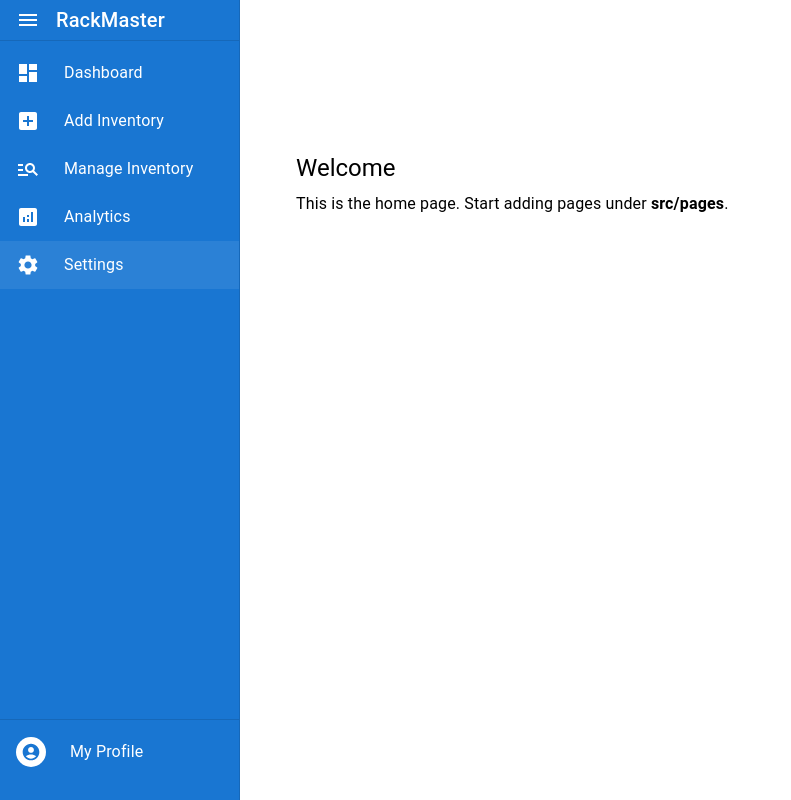
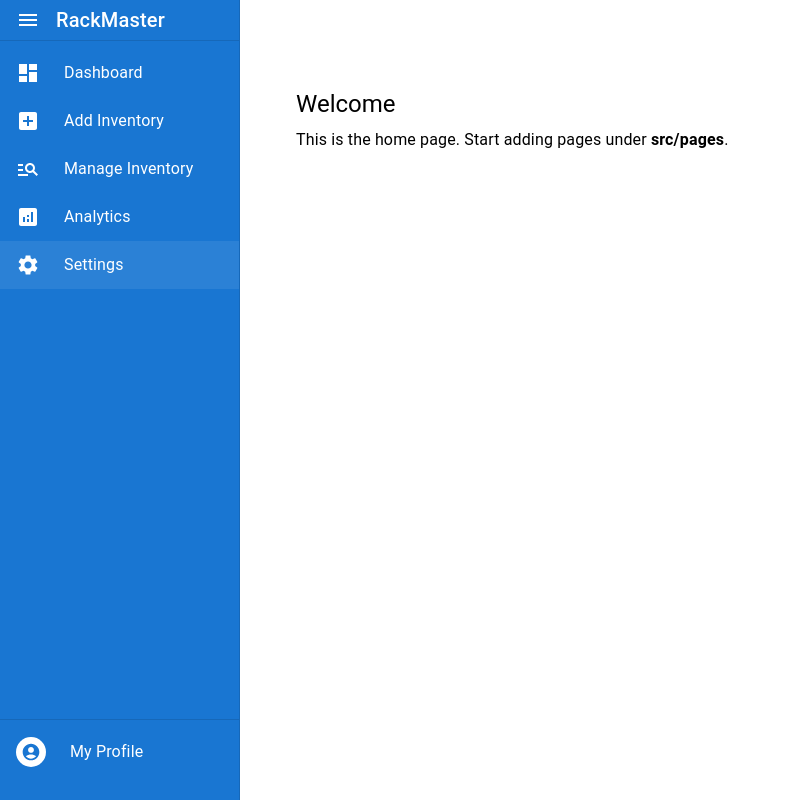
Before and after one commit to Akhil-Kapadia/RackMaster, a React (Vite) app in the folder frontend/: page / in a window 1280 px wide. Shown: the whole page, without its empty margins (0-791 px from the left). Built offline with nearby package versions, Linux system fonts and the light colour scheme.

Commit message:
Fix gap in all pages

```diff
--- a/frontend/src/App.tsx
+++ b/frontend/src/App.tsx
@@ -1,8 +1,8 @@
 import { BrowserRouter, Routes, Route, Navigate } from 'react-router-dom'
 import CircularProgress from '@mui/material/CircularProgress'
 import React, {
-    useState ,
-    Suspense
+  useState,
+  Suspense
 } from 'react';
 import { Box, Container, Typography } from '@mui/material'
 import DashboardLayout from './pages/dashboardLayout'
--- a/frontend/src/pages/DashboardPage.tsx
+++ b/frontend/src/pages/DashboardPage.tsx
@@ -3,7 +3,7 @@ import { Box, Typography, Grid, Stack } from '@mui/material'
 import SearchBar from '../components/SearchBar'
 import StatusBox, { Item as StatusItem } from '../components/StatusBox'
 import ItemModal from '../components/ItemModal'
-
+import { Avatar } from '@mui/material'
 type Status = 'ok' | 'error' | 'empty'
 
 type BoxType = 'rack' | 'switch' | 'device'
--- a/frontend/src/pages/dashboardLayout.tsx
+++ b/frontend/src/pages/dashboardLayout.tsx
@@ -1,5 +1,5 @@
 import React from 'react'
-import { Box, Drawer, Toolbar, List, ListItem, ListItemButton, ListItemIcon, ListItemText, Divider, IconButton, Typography, Avatar } from '@mui/material'
+import { Box, Drawer, List, ListItem, ListItemButton, ListItemIcon, ListItemText, Divider, IconButton, Typography, Avatar } from '@mui/material'
 import { Menu as MenuIcon, Dashboard as DashboardIcon, Settings as SettingsIcon, People as PeopleIcon, AccountCircle as AccountCircleIcon, AddBox, Analytics, ManageSearch } from '@mui/icons-material'
 import { Outlet, NavLink } from 'react-router-dom'
 
@@ -84,7 +84,6 @@ export default function DashboardLayout({ open, onDrawerToggle, children }: Prop
       </Drawer>
 
       <Box component="main" sx={{ flexGrow: 1, p: 3 }}>
-        <Toolbar />
         <Outlet />
       </Box>
     </Box>
```
